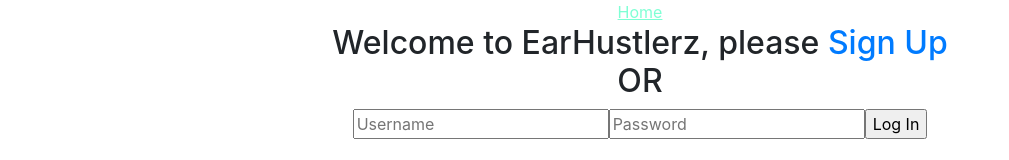
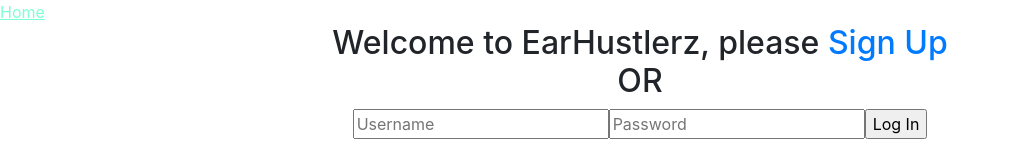
Before and after one commit to TravisGandy-93/EarHustlerz-Client, a React (Create React App) app in the folder earhustlerz-client/: page / in a window 1280 px wide. Shown: the top 160 px of the page, without its empty margins (0-1009 px from the left). Built offline with nearby package versions, Linux system fonts and the light colour scheme; no server answers.

Commit message:
Update App.css

```diff
--- a/earhustlerz-client/src/App.css
+++ b/earhustlerz-client/src/App.css
@@ -39,7 +39,7 @@
 
 .NavBar {
   display:flex;
-  flex-direction:column
+  flex-direction:row
 }
 
 a.active {
```
